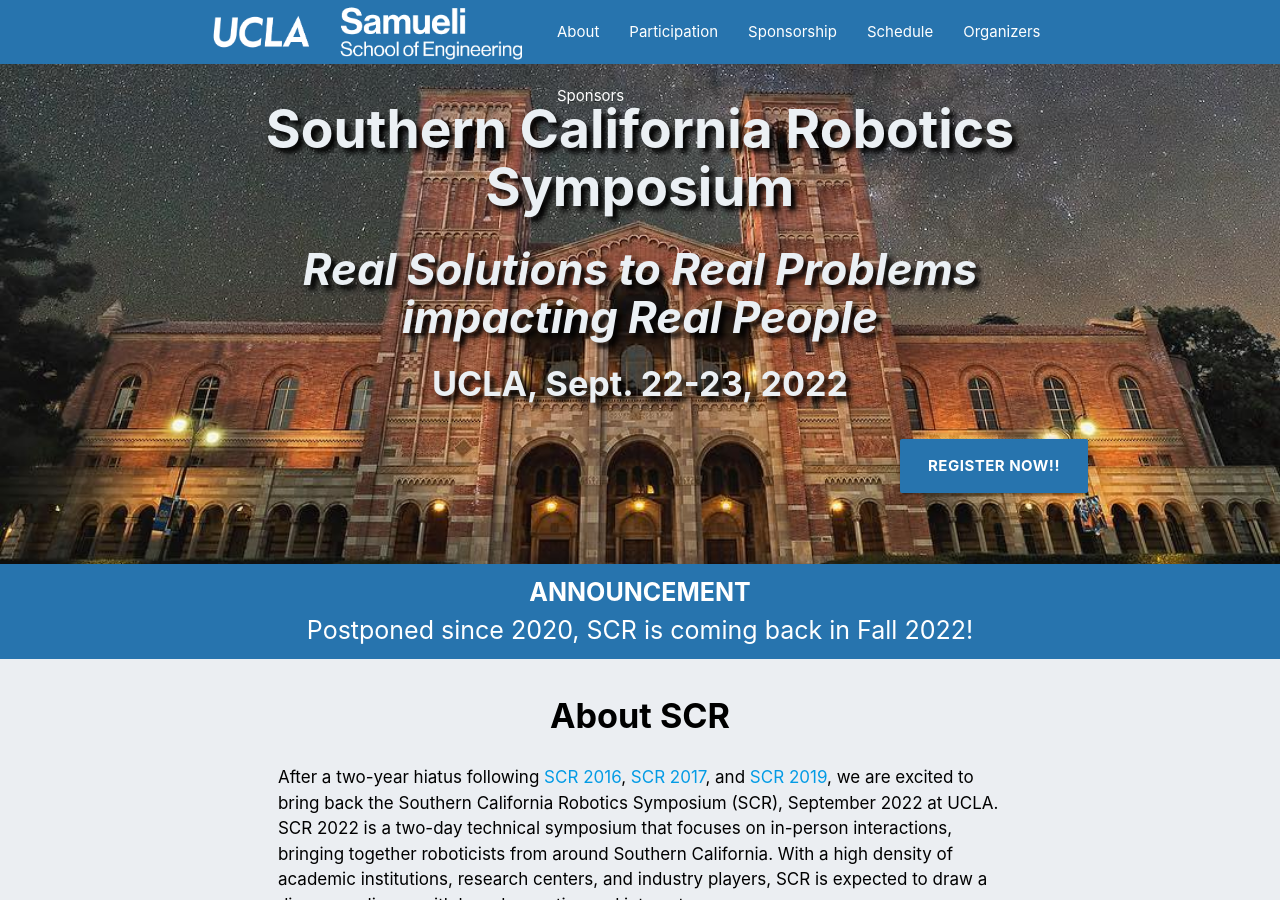
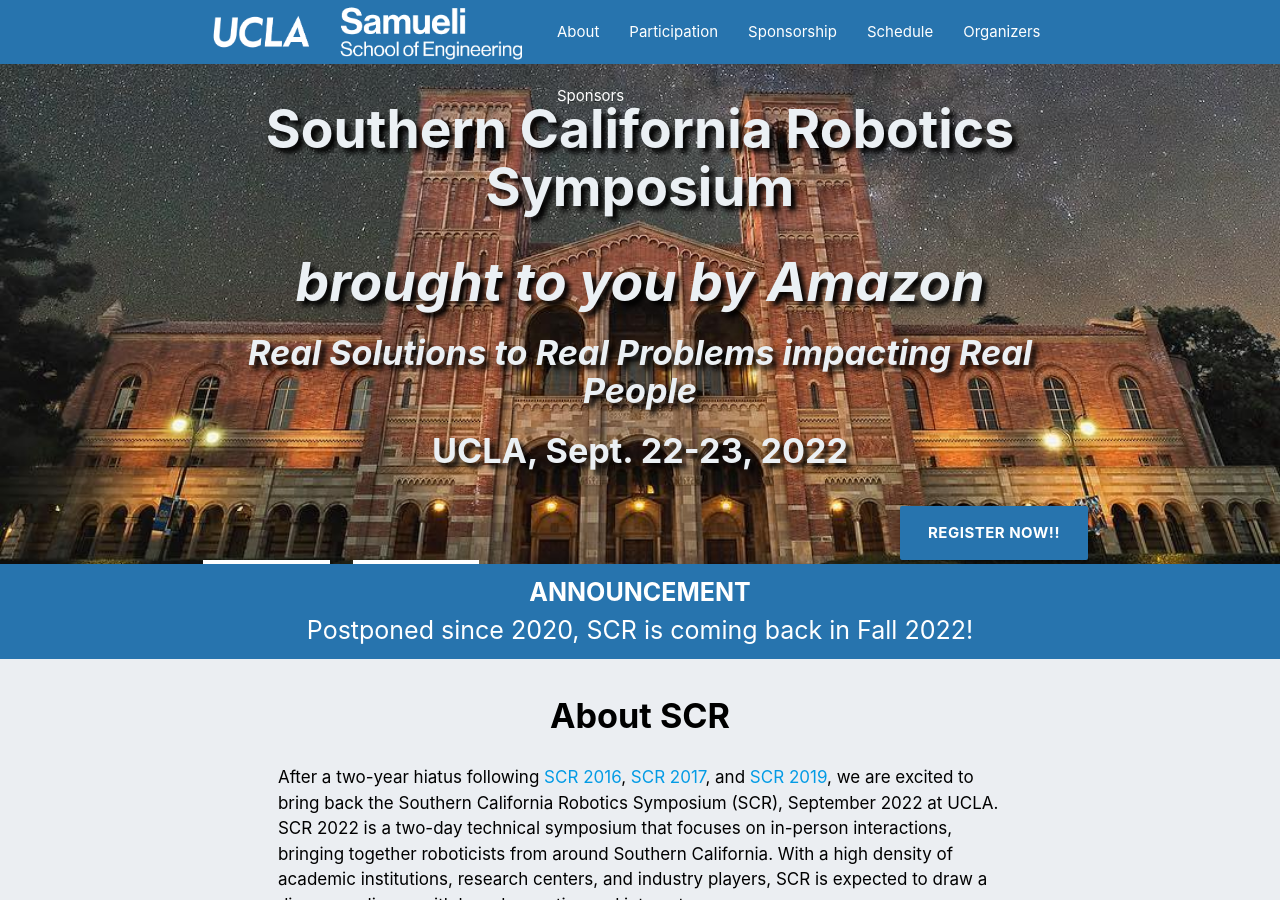
Before and after one commit to scr2022/scr2022.github.io, a Jekyll site: the page built from index.html, in a window 1280 px wide and 900 px high. Built offline with Jekyll 4.4.1, drawn with Linux system fonts in a browser that asks for light colours.

Commit message:
try 1 at banner

```diff
--- a/_includes/banner.html
+++ b/_includes/banner.html
@@ -2,10 +2,19 @@
       <div id="banner" class="banner">
         <div class="container" style="text-align:right">
           <h2 class="center-align banner-heading">Southern California Robotics Symposium</h2>
-          <h3 class="center-align banner-subheading"><i>Real Solutions to Real Problems impacting Real People</i></h3>
+          <h2 class="center-align banner-subheading"><i>brought to you by Amazon</i></h2>
+          <h4 class="center-align banner-subheading"><i>Real Solutions to Real Problems impacting Real People</i></h4>
           <h4 class="center-align banner-subheading">UCLA, Sept. 22-23, 2022</h4>
           <br />
           <a href="{{site.registration-page}}" class="btn-large" style="font-weight:bold; background-color: {{site.color.primary-dark}}">Register Now!!</a>
           <br />
+          <div class="row">
+            <div class="col l2 m4 s6">
+              <a href=""><img class="responsive-img" src="img/sponsors/aws_logo_wbg.png"></a>
+            </div>
+            <div class="col l2 m4 s6">
+              <a href=""><img class="responsive-img" src="img/sponsors/ftx_logo_wbg.png"></a>
+            </div>
+          </div>
         </div>
       </div>
```
Also changed, not shown: img/sponsors/aws_logo_wbg.png (added), img/sponsors/ftx_logo_wbg.png (added), img/sponsors/logos_raw/raw.svg.
